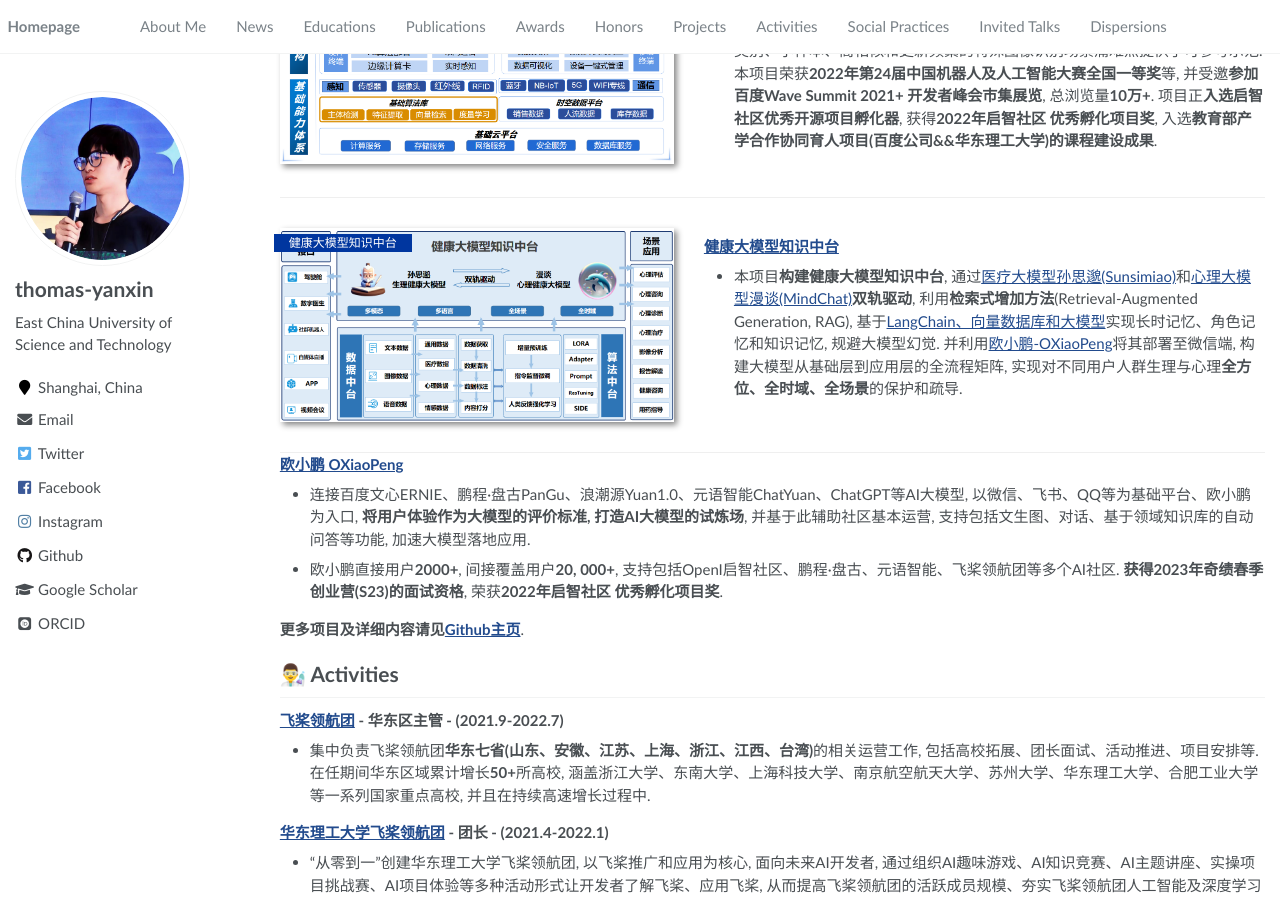
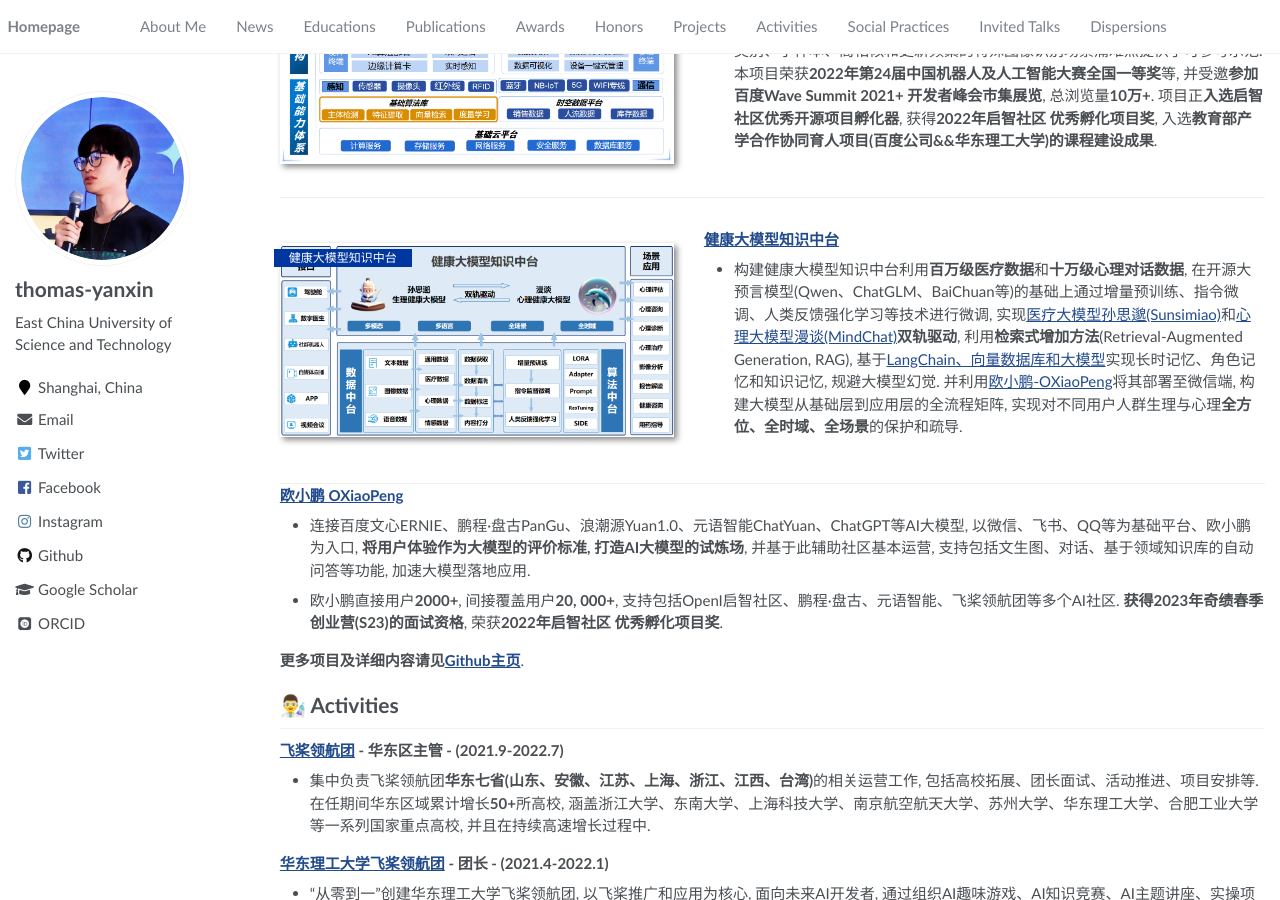
Before and after one commit to thomas-yanxin/thomas-yanxin.github.io, a Jekyll site: the page built from _pages/about.md, in a window 1280 px wide and 900 px high, scrolled down 2498 px. Built offline with Jekyll 4.4.1, drawn with Linux system fonts in a browser that asks for light colours; some web fonts are replaced.

Commit message:
Update about.md

```diff
--- a/_pages/about.md
+++ b/_pages/about.md
@@ -112,7 +112,7 @@
 
 **[健康大模型知识中台](https://github.com/X-D-Lab)**
 
-* 本项目**构建健康大模型知识中台**, 通过<a href="https://github.com/X-D-Lab/Sunsimiao">医疗大模型孙思邈(Sunsimiao)</a>和<a href="https://github.com/X-D-Lab/MindChat">心理大模型漫谈(MindChat)</a>**双轨驱动**, 利用**检索式增加方法**(Retrieval-Augmented Generation, RAG), 基于<a href="https://github.com/thomas-yanxin/LangChain-ChatGLM-Webui">LangChain、向量数据库和大模型</a>实现长时记忆、角色记忆和知识记忆, 规避大模型幻觉. 并利用[欧小鹏-OXiaoPeng](https://github.com/thomas-yanxin/OXiaoPeng)将其部署至微信端, 构建大模型从基础层到应用层的全流程矩阵, 实现对不同用户人群生理与心理**全方位、全时域、全场景**的保护和疏导.
+* 构建健康大模型知识中台利用**百万级医疗数据**和**十万级心理对话数据**, 在开源大预言模型(Qwen、ChatGLM、BaiChuan等)的基础上通过增量预训练、指令微调、人类反馈强化学习等技术进行微调, 实现<a href="https://github.com/X-D-Lab/Sunsimiao">医疗大模型孙思邈(Sunsimiao)</a>和<a href="https://github.com/X-D-Lab/MindChat">心理大模型漫谈(MindChat)</a>**双轨驱动**, 利用**检索式增加方法**(Retrieval-Augmented Generation, RAG), 基于<a href="https://github.com/thomas-yanxin/LangChain-ChatGLM-Webui">LangChain、向量数据库和大模型</a>实现长时记忆、角色记忆和知识记忆, 规避大模型幻觉. 并利用[欧小鹏-OXiaoPeng](https://github.com/thomas-yanxin/OXiaoPeng)将其部署至微信端, 构建大模型从基础层到应用层的全流程矩阵, 实现对不同用户人群生理与心理**全方位、全时域、全场景**的保护和疏导.
 </div>
 </div>
 
```
